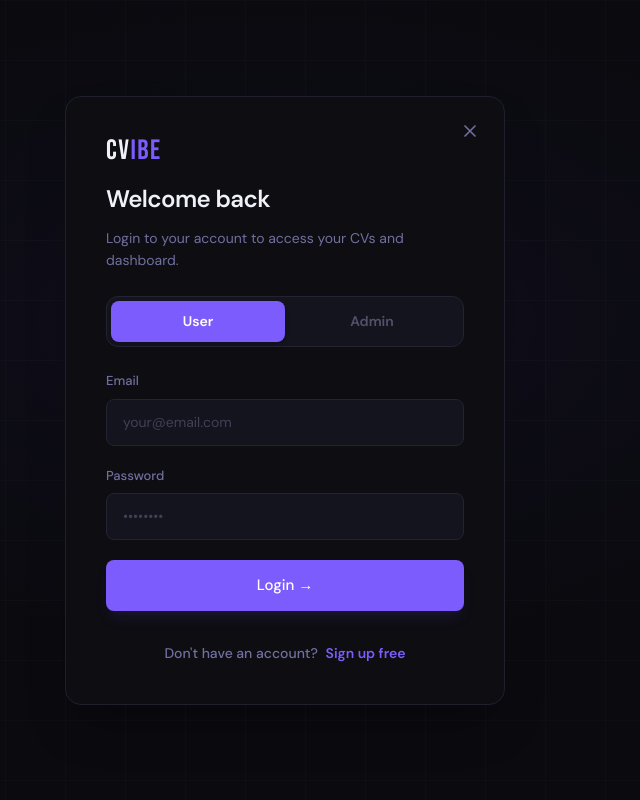
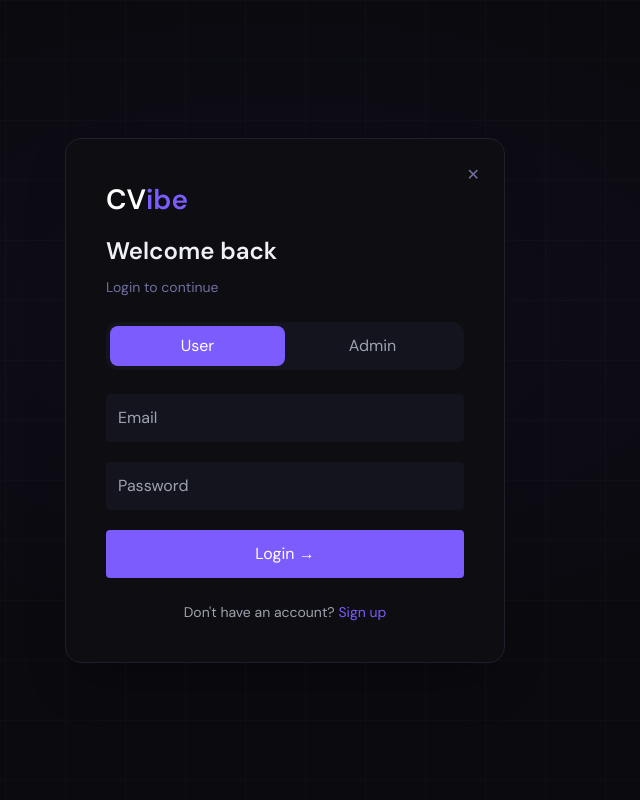
Before and after one commit to RamisaaTabassum/cvibe, a React (Vite) app in the folder cvibe-frontend/: page /login in a window 1280 px wide. Shown: the top 800 px of the page, without its empty margins (355-995 px from the left). Built offline with nearby package versions, Linux system fonts and the light colour scheme.

Commit message:
fix: update navbar and login from stash

```diff
--- a/cvibe-frontend/src/components/Navbar.jsx
+++ b/cvibe-frontend/src/components/Navbar.jsx
@@ -1,20 +1,22 @@
 import { useState } from 'react';
 import { Link } from 'react-router-dom';
+// ⚠️ Double check this path matches your exact folder structure
+import { useAuth } from '../context/AuthContext';
 
-const Navbar = ({ user, handleLogout }) => {
+const Navbar = () => {
   const [isOpen, setIsOpen] = useState(false);
+
+  // Directly consume the global authentication state and logout function
+  const { user, logout } = useAuth();
 
   // CSS Spring/Bounce Transition & Hover Effect Match
   const baseBtnClass = "py-[10px] px-[22px] rounded-[8px] font-['DM_Sans',sans-serif] text-[14px] font-medium cursor-pointer transition-all duration-300 ease-[cubic-bezier(0.175,0.885,0.32,1.275)] transform hover:scale-[1.04] active:scale-[0.96]";
 
   return (
     <nav className="fixed top-0 left-0 right-0 z-[100] bg-[#0a0a0f]/85 backdrop-blur-[16px] border-b border-[#2a2a38] py-[18px] px-6 sm:px-12 md:px-16 lg:px-24">
-      {/* ডিজাইন পরিবর্তন না করে ল্যাপটপ এবং বড় স্ক্রিনের সাথে সামঞ্জস্য রেখে
-        সাইড মার্জিন ফুটিয়ে তুলতে আউটার কন্টেইনারে রেসপনসিভ প্যাডিং বাড়ানো হয়েছে।
-      */}
       <div className="w-full max-w-[1600px] mx-auto flex items-center">
 
-        {/* LEFT - Logo (.nav-logo) */}
+        {/* LEFT - Logo */}
         <div className="flex justify-start flex-1">
           <Link to="/" className="text-[#f0f0f8] no-underline">
             <div className="font-['Bebas_Neue',sans-serif] text-[28px] tracking-[2px] cursor-pointer leading-none">
@@ -23,7 +25,7 @@ const Navbar = ({ user, handleLogout }) => {
           </Link>
         </div>
 
-        {/* MIDDLE - Links (Perfectly Centered) */}
+        {/* MIDDLE - Links */}
         <ul className="items-center justify-center flex-none hidden gap-8 p-0 m-0 list-none md:flex">
           <li>
             <a href="#features-section" className="text-[14px] font-medium text-[#7070a0] no-underline transition-colors duration-200 hover:text-[#f0f0f8] block leading-none">
@@ -47,20 +49,29 @@ const Navbar = ({ user, handleLogout }) => {
 
           <div className="items-center hidden gap-[10px] md:flex">
             {user ? (
-              <>
-                <Link to="/dashboard" className="text-[14px] font-medium text-[#7070a0] hover:text-[#f0f0f8] no-underline transition-colors duration-200 mr-2">
-                  Dashboard
-                </Link>
+              /* Profile UI matching your design layout requirements */
+              <div className="flex items-center gap-4">
+                {/* 1. Purple Profile Avatar Circle */}
+                <div className="w-10 h-10 rounded-full bg-[#7c5cfc] flex items-center justify-center text-white font-bold text-[16px] select-none shadow-lg shadow-[#7c5cfc]/20">
+                  {user?.name ? user.name.charAt(0).toUpperCase() : 'A'}
+                </div>
+
+                {/* 2. User Name Text */}
+                <span className="text-[#f0f0f8] font-medium text-[15px] font-['DM_Sans',sans-serif]">
+                  {user?.name || 'Af'}
+                </span>
+
+                {/* 3. Sleek Bordered Logout Button */}
                 <button
-                  onClick={handleLogout}
-                  className={`${baseBtnClass} bg-transparent text-[#7070a0] border border-[#2a2a38] hover:border-[#7c5cfc] hover:text-white`}
+                  onClick={logout}
+                  className="py-[8px] px-[20px] rounded-[10px] font-['DM_Sans',sans-serif] text-[14px] font-medium text-[#7070a0] border border-[#2a2a38] hover:border-[#7c5cfc] hover:text-white bg-transparent cursor-pointer transition-all duration-300 ease-in-out transform hover:scale-[1.02] active:scale-[0.98]"
                 >
                   Logout
                 </button>
-              </>
+              </div>
             ) : (
               <>
-                {/* Log In */}
+                {/* Log In Button */}
                 <Link
                   to="/login"
                   className={`${baseBtnClass} bg-transparent text-[#7070a0] border border-[#2a2a38] hover:border-[#7c5cfc] hover:text-white text-center no-underline`}
@@ -68,7 +79,7 @@ const Navbar = ({ user, handleLogout }) => {
                   Log in
                 </Link>
 
-                {/* Sign Up */}
+                {/* Sign Up Button */}
                 <Link
                   to="/register"
                   className={`${baseBtnClass} bg-[#7c5cfc] text-white hover:bg-[#6a4ae8] text-center no-underline shadow-lg shadow-[#7c5cfc]/10 hover:shadow-[#7c5cfc]/25`}
@@ -79,7 +90,7 @@ const Navbar = ({ user, handleLogout }) => {
             )}
           </div>
 
-          {/* Mobile Menu Button */}
+          {/* Mobile Menu Toggle Button */}
           <button
             onClick={() => setIsOpen(!isOpen)}
             className="md:hidden text-[#7070a0] hover:text-white focus:outline-none cursor-pointer p-1 line-none"
@@ -110,10 +121,22 @@ const Navbar = ({ user, handleLogout }) => {
           <div className="h-[1px] bg-[#2a2a38] w-full" />
           <div className="flex flex-col gap-3">
             {user ? (
-              <>
-                <Link to="/dashboard" onClick={() => setIsOpen(false)} className="w-full text-center text-base text-[#7070a0] hover:text-white no-underline py-2">Dashboard</Link>
-                <button onClick={() => { handleLogout(); setIsOpen(false); }} className="w-full py-2.5 text-base border border-[#2a2a38] rounded-[8px] text-[#7070a0] hover:text-white">Logout</button>
-              </>
+              <div className="flex flex-col items-center gap-4">
+                <div className="flex items-center gap-3">
+                  <div className="w-10 h-10 rounded-full bg-[#7c5cfc] flex items-center justify-center text-white font-bold text-[16px]">
+                    {user?.name ? user.name.charAt(0).toUpperCase() : 'A'}
+                  </div>
+                  <span className="text-[#f0f0f8] font-medium text-[16px]">
+                    {user?.name || 'Af'}
+                  </span>
+                </div>
+                <button
+                  onClick={() => { logout(); setIsOpen(false); }}
+                  className="w-full py-2.5 text-base border border-[#2a2a38] rounded-[8px] text-[#7070a0] hover:text-white transition-colors"
+                >
+                  Logout
+                </button>
+              </div>
             ) : (
               <>
                 <Link to="/login" onClick={() => setIsOpen(false)} className="w-full text-center py-2.5 text-base border border-[#2a2a38] rounded-[8px] text-[#7070a0] hover:text-white no-underline">Log in</Link>
--- a/cvibe-frontend/src/pages/Login.jsx
+++ b/cvibe-frontend/src/pages/Login.jsx
@@ -5,22 +5,27 @@ import { useAuth } from '../context/AuthContext';
 const Login = () => {
   const [email, setEmail] = useState('');
   const [password, setPassword] = useState('');
-  const [role, setRole] = useState('user'); // 'user' অথবা 'admin' ট্র্যাক করার জন্য স্টেট
+  const [role, setRole] = useState('user');
   const [error, setError] = useState('');
   const [loading, setLoading] = useState(false);
+
   const { login } = useAuth();
   const navigate = useNavigate();
 
-  // Premium interaction animation classes matching register page
-  const bounceTransition = "transition-all duration-300 ease-[cubic-bezier(0.175,0.885,0.32,1.275)] transform hover:scale-[1.01] active:scale-[0.98]";
+  const bounceTransition =
+    "transition-all duration-300 ease-[cubic-bezier(0.175,0.885,0.32,1.275)] transform hover:scale-[1.01] active:scale-[0.98]";
 
   const handleSubmit = async (e) => {
     e.preventDefault();
     setError('');
     setLoading(true);
+
     try {
       await login(email, password);
-      navigate('/dashboard');
+
+      // ✅ LOGIN SUCCESS → HOME PAGE
+      navigate('/');
+
     } catch (err) {
       setError(err.response?.data?.message || 'Invalid email or password.');
     } finally {
@@ -31,64 +36,53 @@ const Login = () => {
   return (
     <div className="relative min-h-screen flex items-center justify-center bg-[#0a0a0f] px-4 overflow-hidden font-['DM_Sans',sans-serif]">
 
-      {/* Cohesive Background Glow & Grid Effects */}
+      {/* Background */}
       <div className="absolute inset-0 bg-[radial-gradient(ellipse_70%_60%_at_50%_40%,rgba(124,92,252,0.06)_0%,transparent_70%)] pointer-events-none" />
       <div className="absolute inset-0 bg-[linear-gradient(#2a2a38_1px,transparent_1px),linear-gradient(90deg,#2a2a38_1px,transparent_1px)] bg-[size:60px_60px] opacity-15 pointer-events-none" />
 
-      {/* Card Wrapper Container */}
+      {/* Card */}
       <div className="relative z-10 w-full max-w-[440px] bg-[#0d0d12] border border-[#1f1f2e] rounded-2xl p-8 md:p-10 shadow-2xl">
 
-        {/* Close (X) Button */}
+        {/* Close */}
         <button
           onClick={() => navigate('/')}
-          className="absolute top-6 right-6 text-[#7070a0] hover:text-[#f0f0f8] bg-transparent border-none cursor-pointer p-0 transition-colors duration-200 outline-none"
-          aria-label="Close"
+          className="absolute top-6 right-6 text-[#7070a0] hover:text-[#f0f0f8]"
         >
-          <svg className="w-5 h-5" fill="none" stroke="currentColor" viewBox="0 0 24 24" strokeWidth="2">
-            <path strokeLinecap="round" strokeLinejoin="round" d="M6 18L18 6M6 6l12 12" />
-          </svg>
+          ✕
         </button>
 
-        {/* Header Block (Left-aligned perfectly matching register flow) */}
-        <div className="flex flex-col items-start mb-6 text-left">
-          {/* Brand Logo */}
-          <Link to="/" className="mb-4 no-underline">
-            <div className="font-['Bebas_Neue',sans-serif] text-[28px] tracking-[1.5px] text-[#f0f0f8] select-none leading-none">
+        {/* Header */}
+        <div className="mb-6">
+          <Link to="/" className="text-[28px] font-bold text-white">
             CV<span className="text-[#7c5cfc]">ibe</span>
-            </div>
           </Link>
 
-          {/* Title */}
-          <h2 className="text-[24px] font-bold text-[#f0f0f8] m-0 tracking-tight">
+          <h2 className="text-[24px] font-bold text-[#f0f0f8] mt-3">
             Welcome back
           </h2>
 
-          {/* Subtitle */}
-          <p className="text-[14px] text-[#7070a0] m-0 mt-2.5 leading-relaxed">
-            Login to your account to access your CVs and dashboard.
+          <p className="text-[14px] text-[#7070a0] mt-2">
+            Login to continue
           </p>
         </div>
 
-        {/* User / Admin Segmented Switcher */}
-        <div className="flex bg-[#14141f] p-1 rounded-xl mb-6 border border-[#232333]">
+        {/* Role switch */}
+        <div className="flex bg-[#14141f] p-1 rounded-xl mb-6">
           <button
             type="button"
             onClick={() => setRole('user')}
-            className={`flex-1 py-2.5 text-[14px] font-semibold rounded-lg border-none cursor-pointer transition-all duration-200 ${
-              role === 'user'
-                ? 'bg-[#7c5cfc] text-white shadow-md'
-                : 'bg-transparent text-[#52526b] hover:text-[#7070a0]'
+            className={`flex-1 py-2 rounded-lg ${
+              role === 'user' ? 'bg-[#7c5cfc] text-white' : 'text-gray-400'
             }`}
           >
             User
           </button>
+
           <button
             type="button"
             onClick={() => setRole('admin')}
-            className={`flex-1 py-2.5 text-[14px] font-semibold rounded-lg border-none cursor-pointer transition-all duration-200 ${
-              role === 'admin'
-                ? 'bg-[#7c5cfc] text-white shadow-md'
-                : 'bg-transparent text-[#52526b] hover:text-[#7070a0]'
+            className={`flex-1 py-2 rounded-lg ${
+              role === 'admin' ? 'bg-[#7c5cfc] text-white' : 'text-gray-400'
             }`}
           >
             Admin
@@ -97,62 +91,43 @@ const Login = () => {
 
         {/* Form */}
         <form onSubmit={handleSubmit} className="space-y-5">
-          {/* Email Input */}
-          <div className="flex flex-col">
-            <label htmlFor="email" className="text-[13px] font-medium text-[#7070a0] mb-2">
-              Email
-            </label>
+
           <input
-              id="email"
-              name="email"
             type="email"
+            placeholder="Email"
             value={email}
-              onChange={e => setEmail(e.target.value)}
-              placeholder="your@email.com"
+            onChange={(e) => setEmail(e.target.value)}
+            className="w-full p-3 rounded bg-[#14141f] text-white"
             required
-              className="w-full px-4 py-3 text-[14px] rounded-lg bg-[#14141f] border border-[#232333] text-[#f0f0f8] outline-none transition-all duration-200 focus:border-[#7c5cfc] placeholder-[#404058]"
           />
-          </div>
 
-          {/* Password Input */}
-          <div className="flex flex-col">
-            <label htmlFor="password" className="text-[13px] font-medium text-[#7070a0] mb-2">
-              Password
-            </label>
           <input
-              id="password"
-              name="password"
             type="password"
+            placeholder="Password"
             value={password}
-              onChange={e => setPassword(e.target.value)}
-              placeholder="••••••••"
+            onChange={(e) => setPassword(e.target.value)}
+            className="w-full p-3 rounded bg-[#14141f] text-white"
             required
-              className="w-full px-4 py-3 text-[14px] rounded-lg bg-[#14141f] border border-[#232333] text-[#f0f0f8] outline-none transition-all duration-200 focus:border-[#7c5cfc] placeholder-[#404058]"
           />
-          </div>
 
-          {/* Error Message Alert */}
           {error && (
-            <div className="text-[13px] text-[#fc5c7d] bg-[#fc5c7d]/10 border border-[#fc5c7d]/20 py-2.5 px-3 rounded-lg text-center font-medium">
-              ⚠️ {error}
-            </div>
+            <p className="text-sm text-red-400">{error}</p>
           )}
 
-          {/* Submit Button */}
           <button
             type="submit"
             disabled={loading}
-            className={`w-full py-3.5 mt-2 rounded-lg bg-[#7c5cfc] text-white text-[15px] font-medium border-none cursor-pointer shadow-lg shadow-[#7c5cfc]/10 hover:bg-[#6a4ae8] disabled:opacity-60 disabled:pointer-events-none ${bounceTransition}`}
+            className={`w-full p-3 rounded bg-[#7c5cfc] text-white ${bounceTransition}`}
           >
             {loading ? 'Logging in...' : 'Login →'}
           </button>
         </form>
 
         {/* Footer */}
-        <p className="text-center text-[14px] text-[#7070a0] mt-8 mb-0 font-medium">
+        <p className="mt-6 text-sm text-center text-gray-400">
           Don't have an account?{' '}
-          <Link to="/register" className="text-[#7c5cfc] no-underline hover:underline transition-all ml-1 font-semibold">
-            Sign up free
+          <Link to="/register" className="text-[#7c5cfc]">
+            Sign up
           </Link>
         </p>
 
```
Lines whose indentation alone changed are shown as unchanged.
